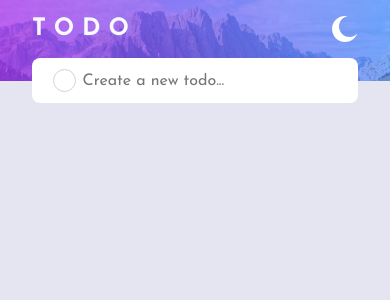
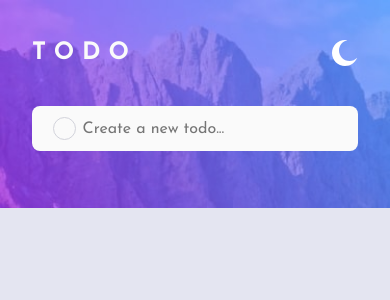
Before and after one commit to Heba-WebDev/To-Do-App, a React (Create React App) app: page / in a window 390 px wide. Shown: the top 300 px of the page. Built offline with nearby package versions, Linux system fonts and the light colour scheme.

Commit message:
made changes in css

```diff
--- a/src/App.css
+++ b/src/App.css
@@ -12,6 +12,11 @@
 :root {
 
     /*Colors*/
+    --app-bg: hsl(236, 33%, 92%);
+    --todo-bg: hsl(0, 0%, 98%);
+    --todo-main-text: hsl(235, 19%, 35%);
+    --todo-secondary-text: hsl(236, 9%, 61%);
+    --todo-done-text: hsl(233, 11%, 84%);
     --white: hsl(0, 0%, 98%);
     --bg-color: hsl(236, 33%, 92%);
     --completed: hsl(233, 11%, 84%);
@@ -36,11 +41,11 @@
 }
 
 [data-theme='dark'] {
-    --white:  hsl(235, 24%, 19%);
-    --bg-color: hsl(235, 21%, 11%);
-    --completed: hsl(233, 11%, 84%);
-    --unselected-options: hsl(236, 9%, 61%);
-    --selected-options: hsl(235, 19%, 35%);
+    --app-bg: hsl(235, 21%, 11%);
+    --todo-bg: hsl(235, 24%, 19%);
+    --todo-main-text: hsl(236, 33%, 92%);
+    --todo-secondary-text: hsl(236, 9%, 61%);
+    --todo-done-text: hsl(233, 11%, 84%);
   }
 
 @media (min-width: 35em) {
@@ -122,7 +127,17 @@ body {
 .app {
 width: 100%;
 height: 100vh;
-background:var(--bg-color) url(./assets/bg-desktop-light.jpg) no-repeat;
+background:var(--app-bg) url(./assets/bg-desktop-light.jpg) no-repeat;
 background-size: contain;
 color: var(--white);
+transition: all .5s;
+
 }
+
+@media (max-width: 35rem) {
+    .app {
+        background:var(--app-bg) url(./assets/bg-mobile-light.jpg) no-repeat;
+        width: 100vw;
+        background-size: contain;
+    }
+}
--- a/src/App.js
+++ b/src/App.js
@@ -1,10 +1,14 @@
+import React from 'react';
 import logo from './logo.svg';
 import './App.css';
 import Todo from './Todo'
 
 function App() {
+
+  const [theme, setTheme] = React.useState('light');
+
   return (
-    <div className="app">
+    <div className="app" data-theme='theme'>
     <Todo />
     </div>
   );
--- a/src/Todo.css
+++ b/src/Todo.css
@@ -7,7 +7,7 @@
 
 
 .navbar {
-padding: 1rem 0;
+padding: 2.5rem 0;
 display: flex;
 align-items: center;
 justify-content: space-between;
@@ -21,7 +21,7 @@ justify-content: space-between;
 .create-wrapper {
     display: flex;
     align-items: center;
-    background-color: white;
+    background-color: var(--todo-bg);
     padding: 0.7rem 1.3rem;
     border-radius: 8px;
 }
@@ -37,11 +37,13 @@ justify-content: space-between;
     height: 23px;
     border-radius: 50%;
     border: hsl(233, 11%, 84%) 1px solid;
-    background-color: white;
+    background-color: var(--todo-bg);
     margin-right: 0.3rem;
 }
 .create > input {
     border: 0;
+    background-color: var(--todo-bg);
+    color: var(--todo-main-text);
 }
 
 input:focus {
--- a/src/Todo.js
+++ b/src/Todo.js
@@ -2,12 +2,20 @@ import React, {useState} from "react";
 import './Todo.css'
 import moon from './assets/icon-moon.svg'
 
+
 export default function Todo() {
+    const [theme, setTheme] = React.useState('light');
+    const switchTheTheme = () => {
+
+            setTheme('dark')
+
+
+    }
     return (
-        <main className="todo-wrapper">
+        <main className="todo-wrapper" data-theme={theme}>
          <nav className="navbar">
              <h1>T O D O</h1>
-             <img src={moon} />
+             <img src={moon} onClick={switchTheTheme}/>
          </nav>
 
          <div className="todo-app">
```
